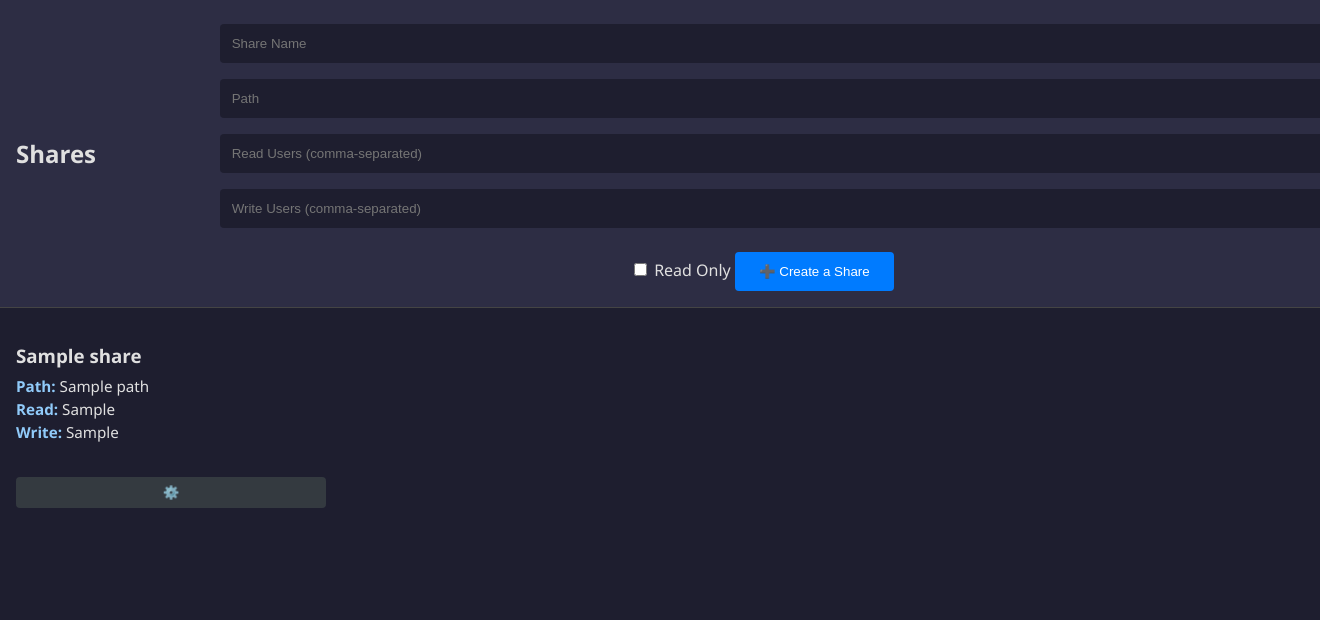
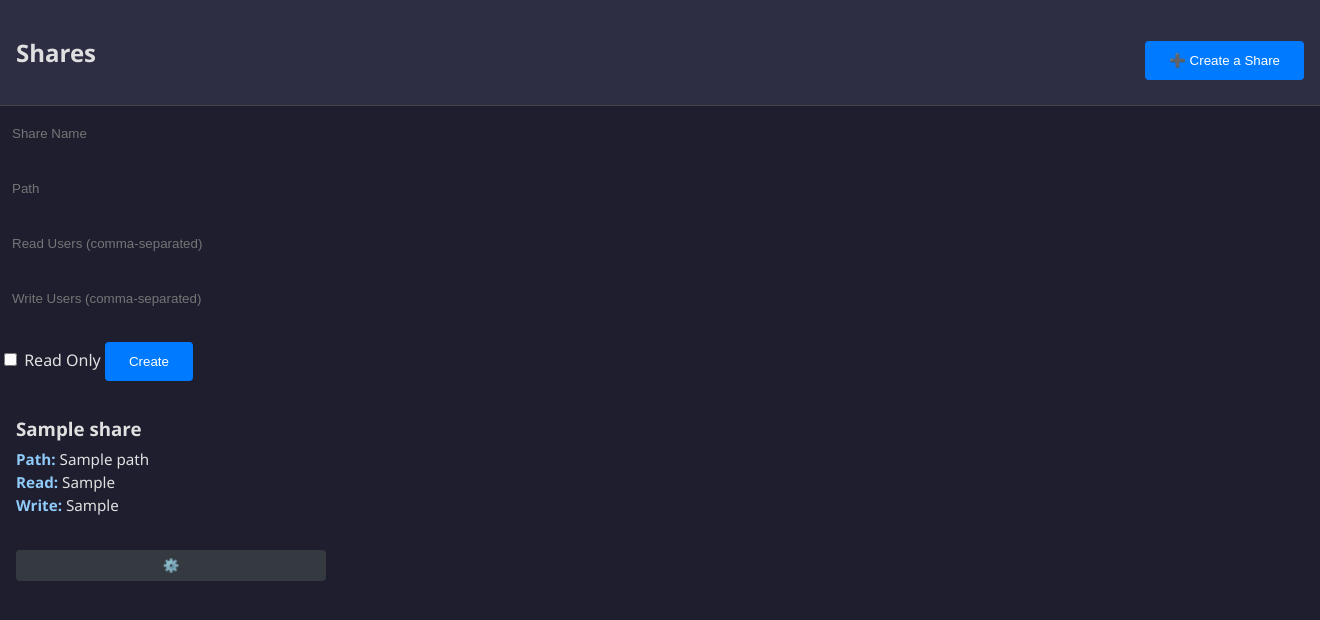
Before and after one commit to vznomics/swat, a FastAPI app: template app/templates/dashboard.html in a window 1320 px wide; the page is wider, and only the part inside the window is pictured. Shown: the part 73-693 px from the top of that part. Run offline with FastAPI, Linux system fonts and the light colour scheme; the template is opened without the code that fills it: most values are stand-ins (such as "Sample title", 1, 10 or a date in 2020).

Commit message:
Update dashboard.html

```diff
--- a/app/templates/dashboard.html
+++ b/app/templates/dashboard.html
@@ -1,18 +1,21 @@
 
 {% extends "base.html" %}
-
 {% block title %}Dashboard{% endblock %}
 
 {% block content %}
 <div class="dashboard-header">
   <h2>Shares</h2>
-  <form action="/add" method="post" class="create-share">
+  <button id="toggle-create-form" class="create-btn">➕ Create a Share</button>
+</div>
+
+<div id="create-share-form" class="create-share hidden">
+  <form action="/add" method="post">
     <input type="text" name="name" placeholder="Share Name" required />
     <input type="text" name="path" placeholder="Path" required />
     <input type="text" name="read_users" placeholder="Read Users (comma-separated)" />
     <input type="text" name="write_users" placeholder="Write Users (comma-separated)" />
     <label><input type="checkbox" name="readonly" /> Read Only</label>
-    <button type="submit" class="create-btn">➕ Create a Share</button>
+    <button type="submit" class="create-btn">Create</button>
   </form>
 </div>
 
@@ -48,7 +51,7 @@
 
       <div class="connect-paths">
         <p><img class="os-icon" src="/static/images/windows.png" /> <code>\\your-ip\{{ share.name }}</code></p>
-        <p><img class="os-icon" src="/static/images/apple.png" /> <code>smb://your-ip/{{ share.name }}</code></p>
+        <p><img class="os-icon" src="/static/images/macos.png" /> <code>smb://your-ip/{{ share.name }}</code></p>
         <p><img class="os-icon" src="/static/images/linux.png" /> <code>smb://your-ip/{{ share.name }}</code></p>
       </div>
 
@@ -60,4 +63,25 @@
   </div>
   {% endfor %}
 </div>
+
+<script>
+document.addEventListener('DOMContentLoaded', () => {
+  document.querySelectorAll('.dropdown-btn').forEach((btn) => {
+    btn.addEventListener('click', () => {
+      const shareBox = btn.closest('.share-box');
+      shareBox.classList.toggle('open');
+    });
+  });
+
+  document.getElementById('toggle-create-form').addEventListener('click', () => {
+    document.getElementById('create-share-form').classList.toggle('hidden');
+  });
+
+  window.confirmDelete = function (formId) {
+    if (confirm("Are you sure you want to delete this share?")) {
+      document.getElementById(formId).submit();
+    }
+  };
+});
+</script>
 {% endblock %}
```
